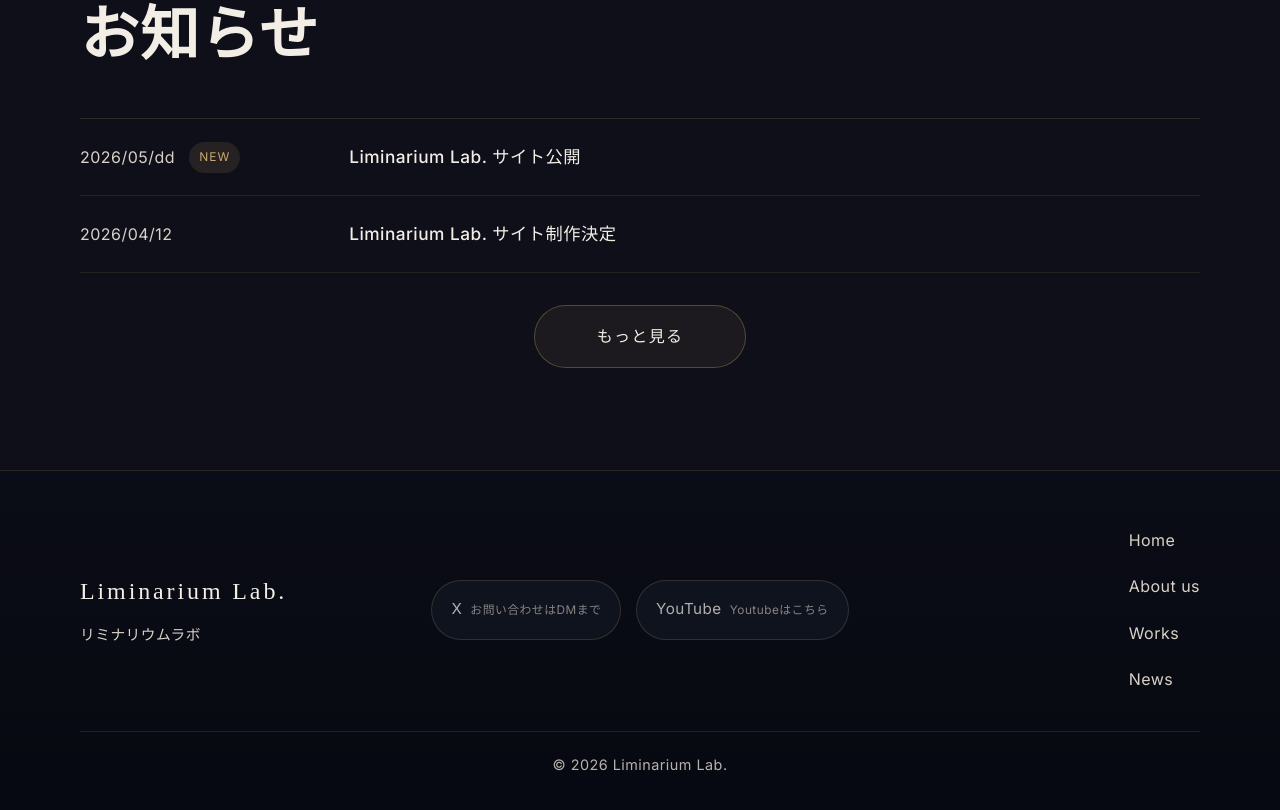
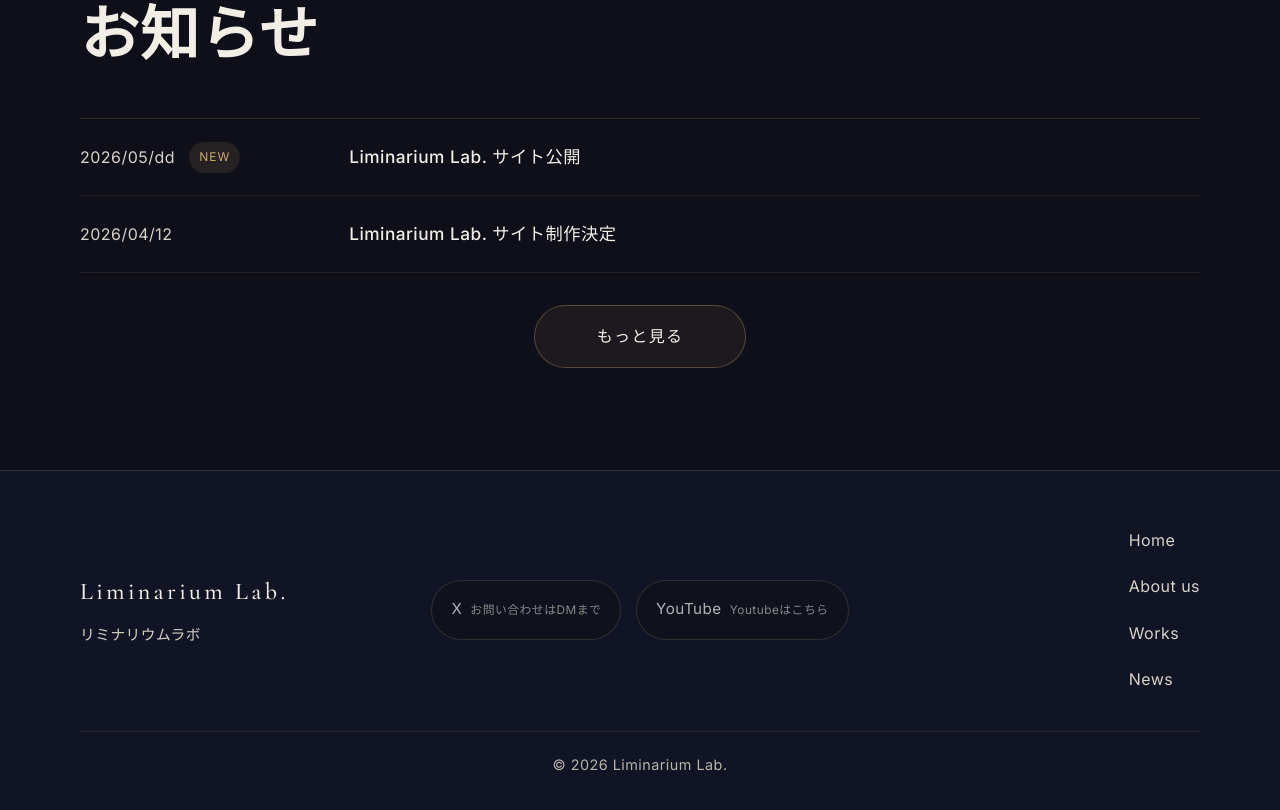
Before and after one commit to sunpotflower4460-cpu/Test-HP-SAKI, a React (Vite) app: page / in a window 1280 px wide. Shown: the part 2455-3265 px from the top of the page. Built offline with nearby package versions, Linux system fonts and the light colour scheme.

Commit message:
fix: align footer colors and logo font with Figma

```diff
--- a/src/components/Footer.module.css
+++ b/src/components/Footer.module.css
@@ -1,7 +1,7 @@
 .footer {
   margin-top: clamp(4.5rem, 8vw, 7rem);
   border-top: 1px solid rgba(201, 169, 106, 0.18);
-  background: linear-gradient(180deg, rgba(10, 12, 22, 0.9), rgba(7, 9, 17, 0.98));
+  background: #111425;
 }
 
 .inner {
@@ -22,13 +22,15 @@
 }
 
 .brandMain {
-  font-family: var(--font-heading);
+  font-family: var(--font-logo);
   font-size: 1.5rem;
-  letter-spacing: 0.12em;
+  font-weight: 500;
+  letter-spacing: 0.14em;
+  color: #f2eee6;
 }
 
 .brandSub {
-  color: var(--color-text-soft);
+  color: #d8d1c7;
   font-size: 0.92rem;
 }
 
@@ -47,9 +49,9 @@
   gap: 0.5rem;
   min-height: 52px;
   padding: 0.9rem 1.2rem;
-  border: 1px solid rgba(201, 169, 106, 0.28);
+  border: 1px solid rgba(201, 169, 106, 0.26);
   border-radius: 999px;
-  background: rgba(21, 27, 44, 0.72);
+  background: rgba(15, 15, 26, 0.74);
   transition:
     transform var(--transition),
     border-color var(--transition),
@@ -59,8 +61,8 @@
 
 .socialLink:hover {
   transform: translateY(-2px);
-  border-color: rgba(201, 169, 106, 0.52);
-  background: rgba(201, 169, 106, 0.12);
+  border-color: rgba(201, 169, 106, 0.48);
+  background: rgba(201, 169, 106, 0.1);
   box-shadow: var(--shadow-soft);
 }
 
@@ -69,12 +71,12 @@
 }
 
 .socialLink span {
-  color: var(--color-text);
+  color: #f2eee6;
   font-size: 0.95rem;
 }
 
 .socialLink small {
-  color: var(--color-text-muted);
+  color: #b8b3aa;
   font-size: 0.74rem;
 }
 
@@ -86,12 +88,12 @@
 }
 
 .footerNavLink {
-  color: var(--color-text-soft);
+  color: #d8d1c7;
   transition: color var(--transition), transform var(--transition);
 }
 
 .footerNavLink:hover {
-  color: var(--color-text);
+  color: #f2eee6;
   transform: translateX(2px);
 }
 
@@ -99,7 +101,7 @@
   margin-top: 2.3rem;
   padding-top: 1.15rem;
   border-top: 1px solid rgba(201, 169, 106, 0.14);
-  color: var(--color-text-muted);
+  color: #b8b3aa;
   font-size: 0.9rem;
   text-align: center;
 }
```
